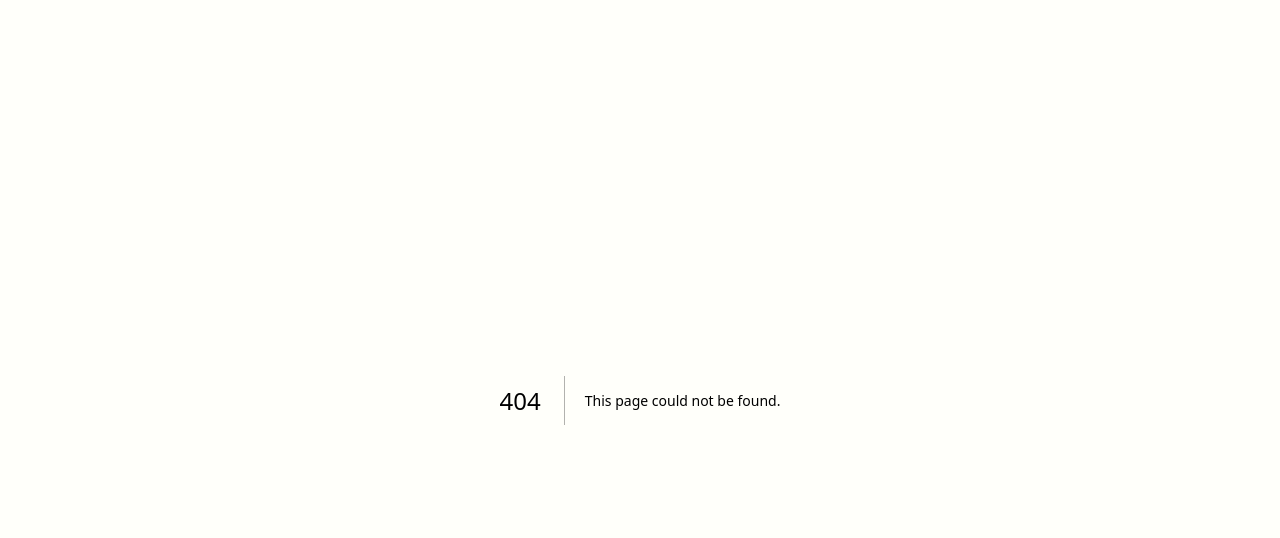
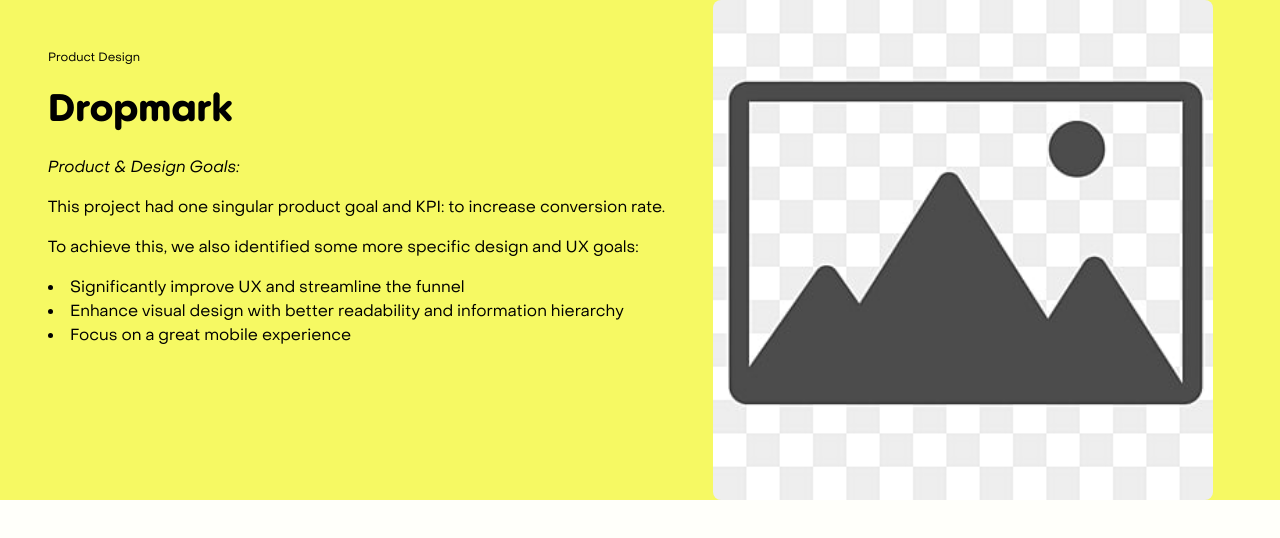
Before and after one commit to tyleemem/tyleemarsh.com, a Next.js app: page /work/dropmark in a window 1280 px wide. Before the commit this address had no page. Shown: the top 538 px of the page. Built offline with nearby package versions, Linux system fonts and the light colour scheme.

Commit message:
Add initial dropmark page

```diff
--- /dev/null
+++ b/pages/work/dropmark.tsx
@@ -0,0 +1,45 @@
+import Image from "next/image";
+
+export default function Dropmark() {
+  return (
+    <main>
+      <div className="flex flex-wrap bg-lemonLime">
+        <div className="space-y-4 p-12">
+          <h1 className="text-sm">Product Design</h1>
+          <h2 className="font-rounded text-2xl">Dropmark</h2>
+          <p className="italic">Product & Design Goals:</p>
+
+          <p>
+            This project had one singular product goal and KPI: to increase
+            conversion rate.
+          </p>
+
+          <p>
+            To achieve this, we also identified some more specific design and UX
+            goals:
+          </p>
+
+          <ul className="list-inside list-disc">
+            <li>Significantly improve UX and streamline the funnel</li>
+
+            <li>
+              Enhance visual design with better readability and information
+              hierarchy
+            </li>
+
+            <li>Focus on a great mobile experience</li>
+          </ul>
+        </div>
+        <div>
+          <Image
+            className="rounded-lg"
+            src="/placeholder.jpeg"
+            alt="Dropmark"
+            width={500}
+            height={500}
+          />
+        </div>
+      </div>
+    </main>
+  );
+}
--- a/pages/work/index.tsx
+++ b/pages/work/index.tsx
@@ -1,3 +1,4 @@
+import Link from "next/link";
 import { ReactNode } from "react";
 
 export default function Work() {
@@ -5,7 +6,7 @@
     <main>
       <div className="grid grid-cols-1 justify-items-stretch gap-11 p-11 md:grid-cols-3">
         <Tile name="Profile" shape={<Circle />} />
-        <Tile name="Dropmark" shape={<Door />} />
+        <Link href="work/dropmark"><Tile name="Dropmark" shape={<Door />} /></Link>
         <Tile name="Possible" shape={<Square />} />
         <Tile name="Every" shape={<Square />} />
         <Tile name="Shared Future" shape={<Circle />} />
@@ -17,12 +18,12 @@
 
 function Tile({ name, shape }: { name: string; shape: ReactNode }) {
   return (
-    <div className="grid grid-cols-1 items-center">
-      <div className="z-10 col-span-full row-span-full text-center font-rounded text-2xl">
-        {name}
+      <div className="grid grid-cols-1 items-center">
+        <div className="z-10 col-span-full row-span-full text-center font-rounded text-2xl">
+          {name}
+        </div>
+        <div className="z-0 col-span-full row-span-full">{shape}</div>
       </div>
-      <div className="z-0 col-span-full row-span-full">{shape}</div>
-    </div>
   );
 }
 
--- a/tailwind.config.js
+++ b/tailwind.config.js
@@ -30,9 +30,9 @@
         lake: "#00AFFA",
         lavender: "#B2AFFF",
         teal: "#38DEDE",
-        cottonCandy: "FFD4D4",
-        warmGray: "F0F0F0",
-        lemonLime: "F6F963",
+        cottonCandy: "#FFD4D4",
+        warmGray: "#F0F0F0",
+        lemonLime: "#F6F963",
         peach: "#FFDBA5",
         sienna: "#D75844",
         robinEgg: "#CFF4FF",
```
